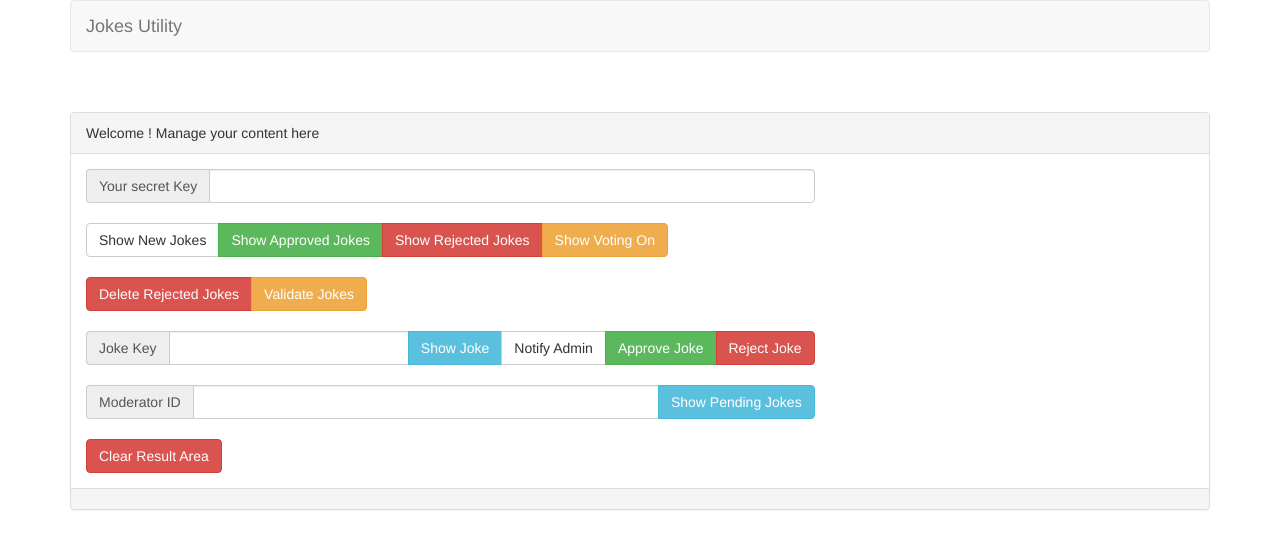
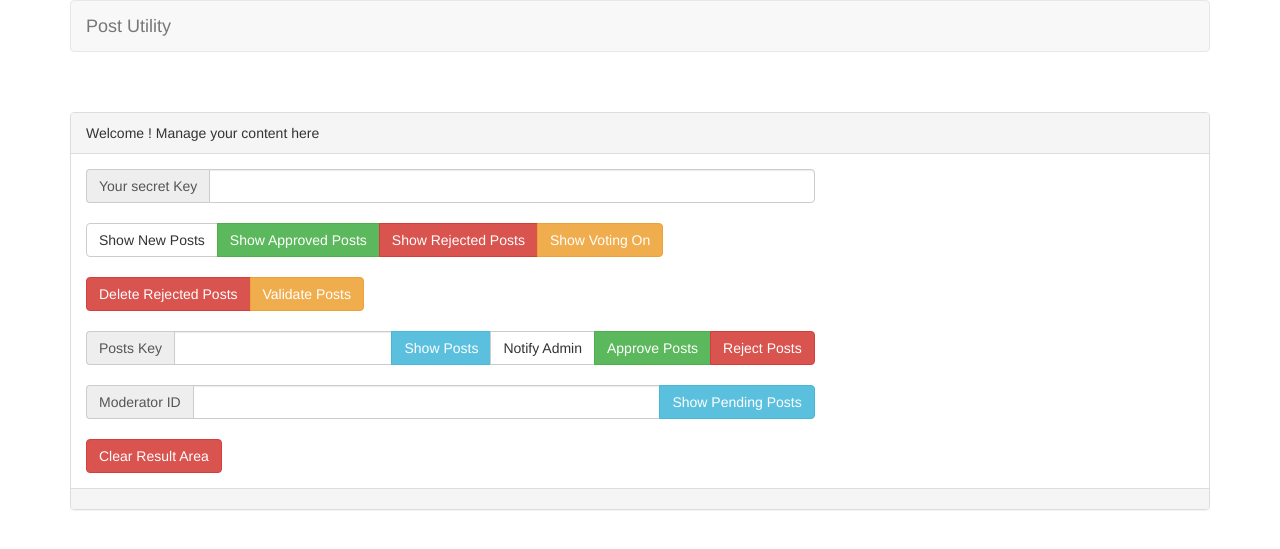
Before and after one commit to HanuDroid/Post-Utility, a PHP site: page / in a window 1280 px wide. Shown: the top 549 px of the page. Run offline with PHP 8.4, Linux system fonts and the light colour scheme; some libraries are stand-ins or nearby versions.

Commit message:
Update UI texts

```diff
--- a/index.php
+++ b/index.php
@@ -11,7 +11,7 @@
     <meta name="description" content="">
     <meta name="author" content="">
 
-	<title>Jokes Utility</title>
+	<title>Post Utility</title>
 
 	<!-- Bootstrap Core CSS -->
     <!-- Latest compiled and minified CSS -->
@@ -36,7 +36,7 @@
 		<nav class="navbar navbar-default">
 		<div class="container-fluid">
 			<div class="navbar-header">
-				<a class="navbar-brand" href="/">Jokes Utility</a>
+				<a class="navbar-brand" href="/">Post Utility</a>
 			</div>
 		</div>
 		</nav>
@@ -60,29 +60,29 @@
 					<br>
 
 					<div class="btn-group" role="group" aria-label="...">
-					  <button type="button" class="btn btn-default" id="new-jokes">Show New Jokes</button>
-					  <button type="button" class="btn btn-success" id="approved-jokes">Show Approved Jokes</button>
-					  <button type="button" class="btn btn-danger" id="rejected-jokes">Show Rejected Jokes</button>
+					  <button type="button" class="btn btn-default" id="new-jokes">Show New Posts</button>
+					  <button type="button" class="btn btn-success" id="approved-jokes">Show Approved Posts</button>
+					  <button type="button" class="btn btn-danger" id="rejected-jokes">Show Rejected Posts</button>
 					  <button type="button" class="btn btn-warning" id="pending-jokes">Show Voting On</button>
 					</div>
 
 					<br><br>
 
 					<div class="btn-group" role="group" aria-label="...">
-					  <button type="button" class="btn btn-danger" id="delete-rejected-jokes">Delete Rejected Jokes</button>
-					  <button type="button" class="btn btn-warning" id="validate-jokes">Validate Jokes</button>
+					  <button type="button" class="btn btn-danger" id="delete-rejected-jokes">Delete Rejected Posts</button>
+					  <button type="button" class="btn btn-warning" id="validate-jokes">Validate Posts</button>
 					</div>
 
 					<br><br>
 
 					<div class="input-group">
-					  <span class="input-group-addon">Joke Key</span>
+					  <span class="input-group-addon">Posts Key</span>
 					  <input type="text" class="form-control" id="joke-key">
 					  <span class="input-group-btn">
-						<button type="button" class="btn btn-info" id="show-joke">Show Joke</button>
+						<button type="button" class="btn btn-info" id="show-joke">Show Posts</button>
 						<button type="button" class="btn btn-default" id="notify-admin">Notify Admin</button>
-						<button type="button" class="btn btn-success" id="approve-joke">Approve Joke</button>
-						<button type="button" class="btn btn-danger" id="reject-joke">Reject Joke</button>
+						<button type="button" class="btn btn-success" id="approve-joke">Approve Posts</button>
+						<button type="button" class="btn btn-danger" id="reject-joke">Reject Posts</button>
 					  </span>
 					</div>
 
@@ -92,7 +92,7 @@
 					  <span class="input-group-addon">Moderator ID</span>
 					  <input type="text" class="form-control" id="moderator-id">
 					  <span class="input-group-btn">
-						<button type="button" class="btn btn-info" id="pending-by-moderator">Show Pending Jokes</button>
+						<button type="button" class="btn btn-info" id="pending-by-moderator">Show Pending Posts</button>
 					  </span>
 					</div>
 
@@ -114,7 +114,7 @@
 
 				<thead>
 				<tr>
-					<th>Joke Key</th>
+					<th>Post Key</th>
 					<th>Title</th>
 					<th>Content</th>
 					<th>Name</th>
```
